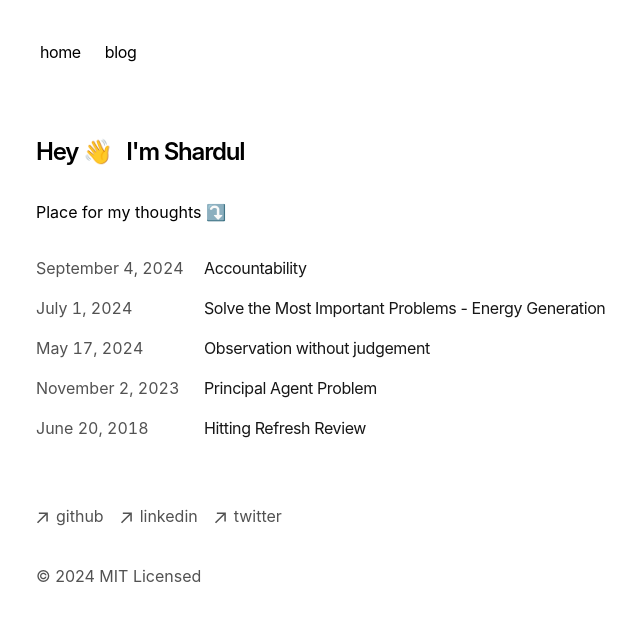
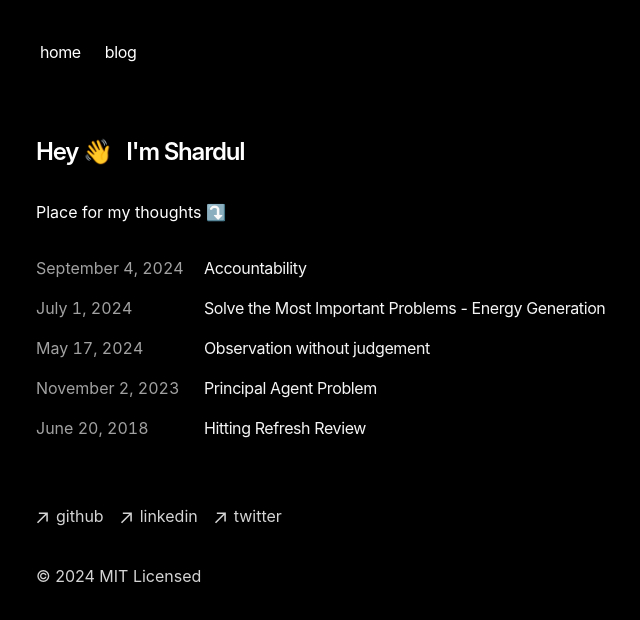
Before and after one commit to bansal19/pw-blog, a Next.js app: page / in a window 1280 px wide. Shown: the top 620 px of the page, without its empty margins (316-956 px from the left). Built offline with nearby package versions, Linux system fonts and the light colour scheme.

Commit message:
dark (founder) mode only

```diff
--- a/app/blog/[slug]/page.tsx
+++ b/app/blog/[slug]/page.tsx
@@ -86,7 +86,7 @@ export default function Blog({ params }) {
         {post.metadata.title}
       </h1>
       <div className="flex justify-between items-center mt-2 mb-8 text-sm">
-        <p className="text-sm text-neutral-600 dark:text-neutral-400">
+        <p className="text-sm text-neutral-400">
           {formatDate(post.metadata.publishedAt)}
         </p>
       </div>
--- a/app/components/footer.tsx
+++ b/app/components/footer.tsx
@@ -18,10 +18,10 @@ function ArrowIcon() {
 export default function Footer() {
   return (
     <footer className="mb-16">
-      <ul className="font-sm mt-8 flex flex-col space-x-0 space-y-2 text-neutral-600 md:flex-row md:space-x-4 md:space-y-0 dark:text-neutral-300">
+      <ul className="font-sm mt-8 flex flex-col space-x-0 space-y-2 md:flex-row md:space-x-4 md:space-y-0 text-neutral-300">
         <li>
           <a
-            className="flex items-center transition-all hover:text-neutral-800 dark:hover:text-neutral-100"
+            className="flex items-center transition-all hover:text-neutral-100"
             rel="noopener noreferrer"
             target="_blank"
             href="https://github.com/bansal19"
@@ -32,7 +32,7 @@ export default function Footer() {
         </li>
         <li>
           <a
-            className="flex items-center transition-all hover:text-neutral-800 dark:hover:text-neutral-100"
+            className="flex items-center transition-all hover:text-neutral-100"
             rel="noopener noreferrer"
             target="_blank"
             href="https://www.linkedin.com/in/shardul-bansal/"
@@ -43,7 +43,7 @@ export default function Footer() {
         </li>
         <li>
           <a
-            className="flex items-center transition-all hover:text-neutral-800 dark:hover:text-neutral-100"
+            className="flex items-center transition-all hover:text-neutral-100"
             rel="noopener noreferrer"
             target="_blank"
             href="https://twitter.com/shardulbansal"
@@ -53,7 +53,7 @@ export default function Footer() {
           </a>
         </li>
       </ul>
-      <p className="mt-8 text-neutral-600 dark:text-neutral-300">
+      <p className="mt-8 text-neutral-300">
         © {new Date().getFullYear()} MIT Licensed
       </p>
     </footer>
--- a/app/components/nav.tsx
+++ b/app/components/nav.tsx
@@ -23,7 +23,7 @@ export function Navbar() {
                 <Link
                   key={path}
                   href={path}
-                  className="transition-all hover:text-neutral-800 dark:hover:text-neutral-200 flex align-middle relative py-1 px-2 m-1"
+                  className="transition-all hover:text-neutral-200 flex align-middle relative py-1 px-2 m-1"
                 >
                   {name}
                 </Link>
--- a/app/components/posts.tsx
+++ b/app/components/posts.tsx
@@ -22,10 +22,10 @@ export function BlogPosts() {
             href={`/blog/${post.slug}`}
           >
             <div className="w-full flex flex-col md:flex-row space-x-0 md:space-x-2">
-              <p className="text-neutral-600 dark:text-neutral-400 w-[160px] tabular-nums">
+              <p className="text-neutral-400 w-[160px] tabular-nums">
                 {formatDate(post.metadata.publishedAt, false)}
               </p>
-              <p className="text-neutral-900 dark:text-neutral-100 tracking-tight">
+              <p className="text-neutral-100 tracking-tight">
                 {post.metadata.title}
               </p>
             </div>
--- a/app/global.css
+++ b/app/global.css
@@ -17,7 +17,7 @@
   --sh-entity: #e25a1c;
 }
 
-@media (prefers-color-scheme: dark) {
+/* @media (prefers-color-scheme: dark) {
   :root {
     --sh-class: #4c97f8;
     --sh-identifier: white;
@@ -27,7 +27,7 @@
   html {
     color-scheme: dark;
   }
-}
+} */
 
 html {
   min-width: 360px;
@@ -48,11 +48,11 @@ html {
 }
 
 .prose a {
-  @apply underline transition-all decoration-neutral-400 dark:decoration-neutral-600 underline-offset-2 decoration-[0.1em];
+  @apply underline transition-all decoration-neutral-600 underline-offset-2 decoration-[0.1em];
 }
 
 .prose .anchor:after {
-  @apply text-neutral-300 dark:text-neutral-700;
+  @apply text-neutral-700;
   content: '#';
 }
 
@@ -61,7 +61,7 @@ html {
 }
 
 .prose pre {
-  @apply bg-neutral-50 dark:bg-neutral-900 rounded-lg overflow-x-auto border border-neutral-200 dark:border-neutral-900 py-2 px-3 text-sm;
+  @apply bg-neutral-900 rounded-lg overflow-x-auto border border-neutral-200 border-neutral-900 py-2 px-3 text-sm;
 }
 
 .prose code {
@@ -84,7 +84,7 @@ html {
 }
 
 .prose p {
-  @apply my-4 text-neutral-800 dark:text-neutral-200;
+  @apply my-4 text-neutral-200;
 }
 
 .prose h1 {
--- a/app/layout.tsx
+++ b/app/layout.tsx
@@ -14,7 +14,7 @@ export const metadata: Metadata = {
     default: 'Shardul\'s Blog ',
     template: '%s | Next.js Portfolio Starter',
   },
-  description: 'This is my portfolio.',
+  description: 'This is my blog.',
   openGraph: {
     title: 'Shardul\'s Thoughts',
     description: 'place for my thoughts',
@@ -47,7 +47,7 @@ export default function RootLayout({
     <html
       lang="en"
       className={cx(
-        'text-black bg-white dark:text-white dark:bg-black',
+        'text-white bg-black dark',
         GeistSans.variable,
         GeistMono.variable
       )}
```
